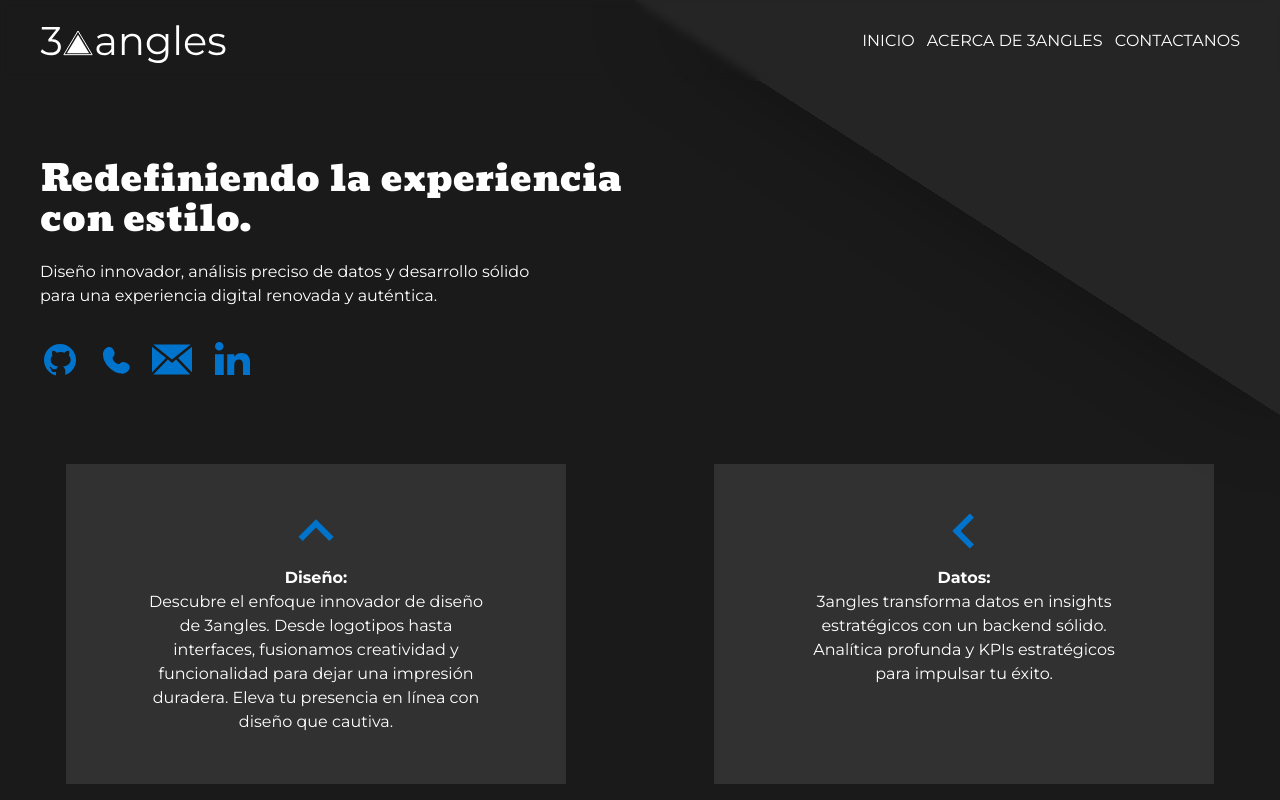
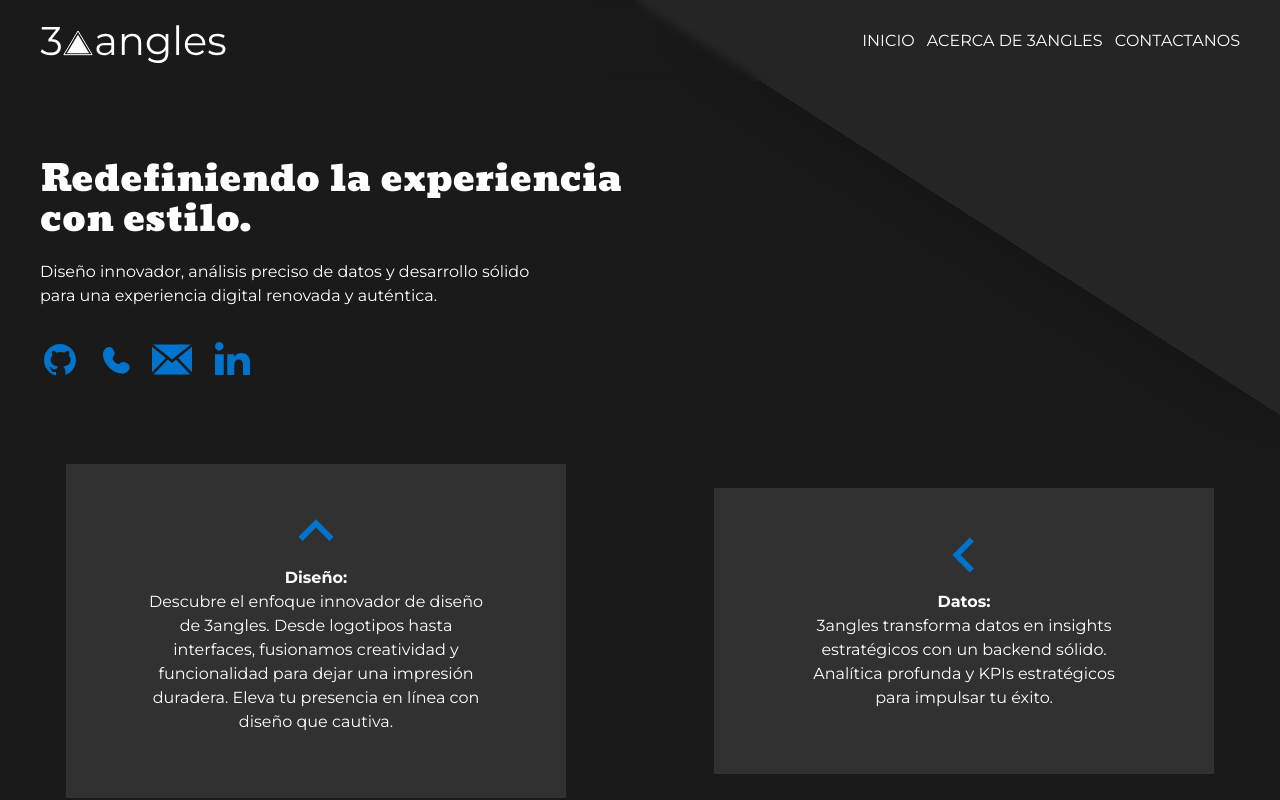
Before and after one commit to dev3angles/3angles-landing, a React (Vite) app: page / in a window 1280 px wide. Shown: the top 800 px of the page. Built offline with nearby package versions, Linux system fonts and the light colour scheme.

Commit message:
newChange

```diff
--- a/src/App.css
+++ b/src/App.css
@@ -179,10 +179,11 @@
   width: 90%;
   margin: auto;
   max-width: 500px;
-  height: 20rem;
   justify-content: start !important;
   padding-top: 2rem;
   box-sizing: border-box;
+  height: max-content !important;
+  padding-bottom: 4rem;
 }
 .design-article p {
   text-align: center;
```
